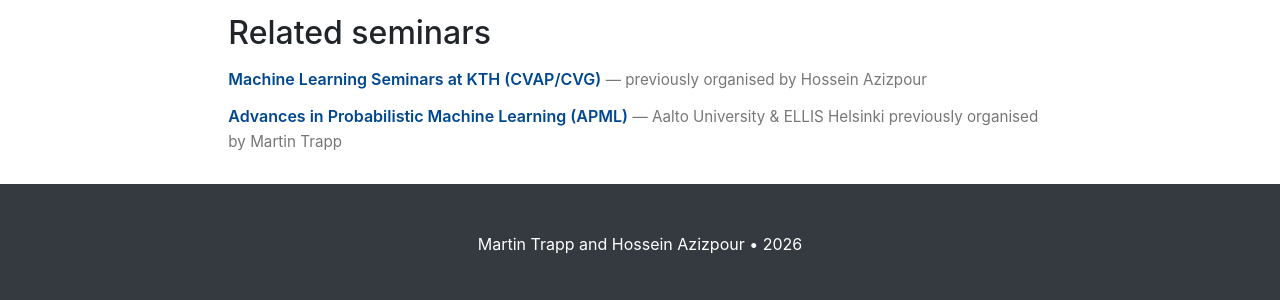
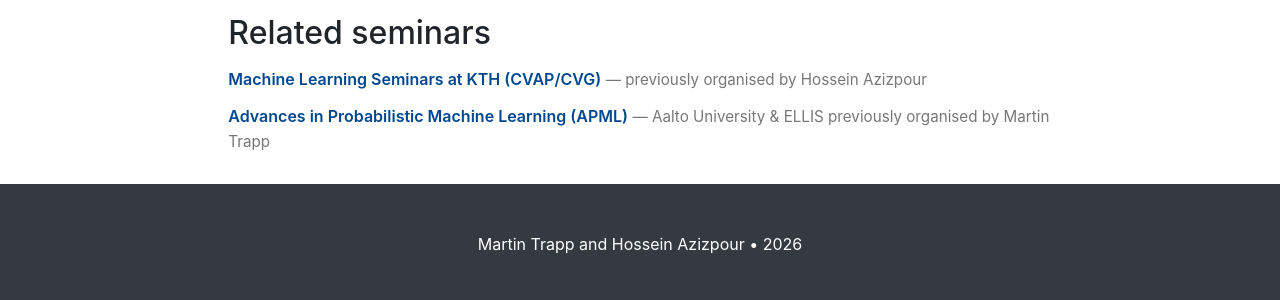
Before and after one commit to traml-lab/mlfika, a Jekyll site: the page built from index.html, in a window 1280 px wide. Shown: the part 1161-1461 px from the top of the page. Built offline with Jekyll 4.4.1, drawn with Linux system fonts in a browser that asks for light colours.

Commit message:
Update _config.yml

```diff
--- a/_config.yml
+++ b/_config.yml
@@ -33,5 +33,5 @@ related:
     note: "previously organised by Hossein Azizpour"
     url: "https://www.csc.kth.se/cvap/cvg/ml-seminars/"
   - name: "Advances in Probabilistic Machine Learning (APML)"
-    note: "Aalto University & ELLIS Helsinki previously organised by Martin Trapp"
+    note: "Aalto University & ELLIS previously organised by Martin Trapp"
     url: "https://aaltoml.github.io/apml/"
```
